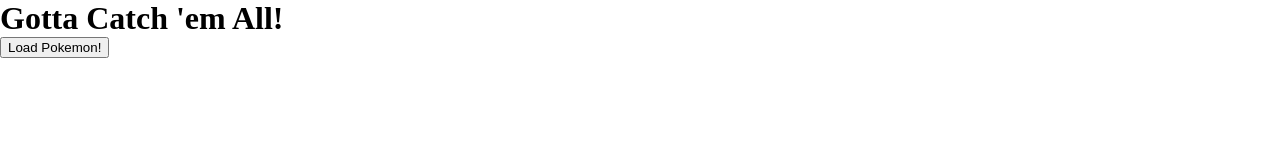
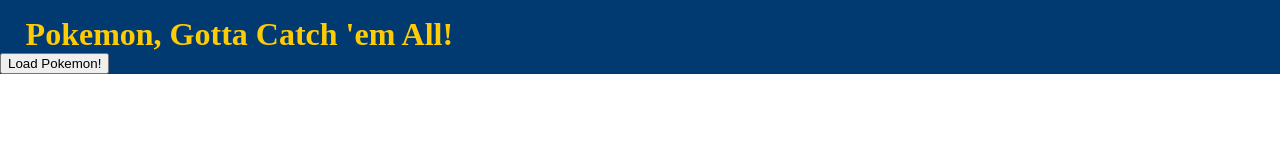
Before and after one commit to andrew-peterson0429/1600-portfolio-Fall2020, a plain HTML site: page pokemon/index.html in a window 1280 px wide. Drawn offline with Linux system fonts and the light colour scheme; a web font is replaced by a local one.

Commit message:
added code to css

```diff
--- a/pokemon/index.html
+++ b/pokemon/index.html
@@ -4,11 +4,12 @@
     <meta charset="UTF-8">
     <meta name="viewport" content="width=device-width, initial-scale=1.0">
     <link rel="stylesheet" href="styles.css"/>
+    <link href="//db.onlinewebfonts.com/c/f4d1593471d222ddebd973210265762a?family=Pokemon" rel="stylesheet" type="text/css"/>
     <title>Pokemon!</title>
 </head>
 <body>
     <header>
-        <h1>Gotta Catch 'em All!</h1>
+        <h1>Pokemon, Gotta Catch 'em All!</h1>
         <button>Load Pokemon!</button>
     </header>
     <main>
--- a/pokemon/styles.css
+++ b/pokemon/styles.css
@@ -1,3 +1,15 @@
+/* --- HEADER --- */
+header {
+  background-color: #003A70;
+}
+header h1 {
+  color:#FFCB05;
+  padding: 1rem 0 0 2%;
+  font-size: 2rem;
+  font-family: "Pokemon";
+}
+
+
 * {
     margin: 0;
     box-sizing: border-box;
@@ -34,11 +46,11 @@
   }
 
   .card__face--front {
-    background: red;
+    background: #3D7DCA;
   }
 
   .card__face--back {
-    background: blue;
+    background: #FFCB05;
     transform: rotateY(180deg);
   }
 
```
